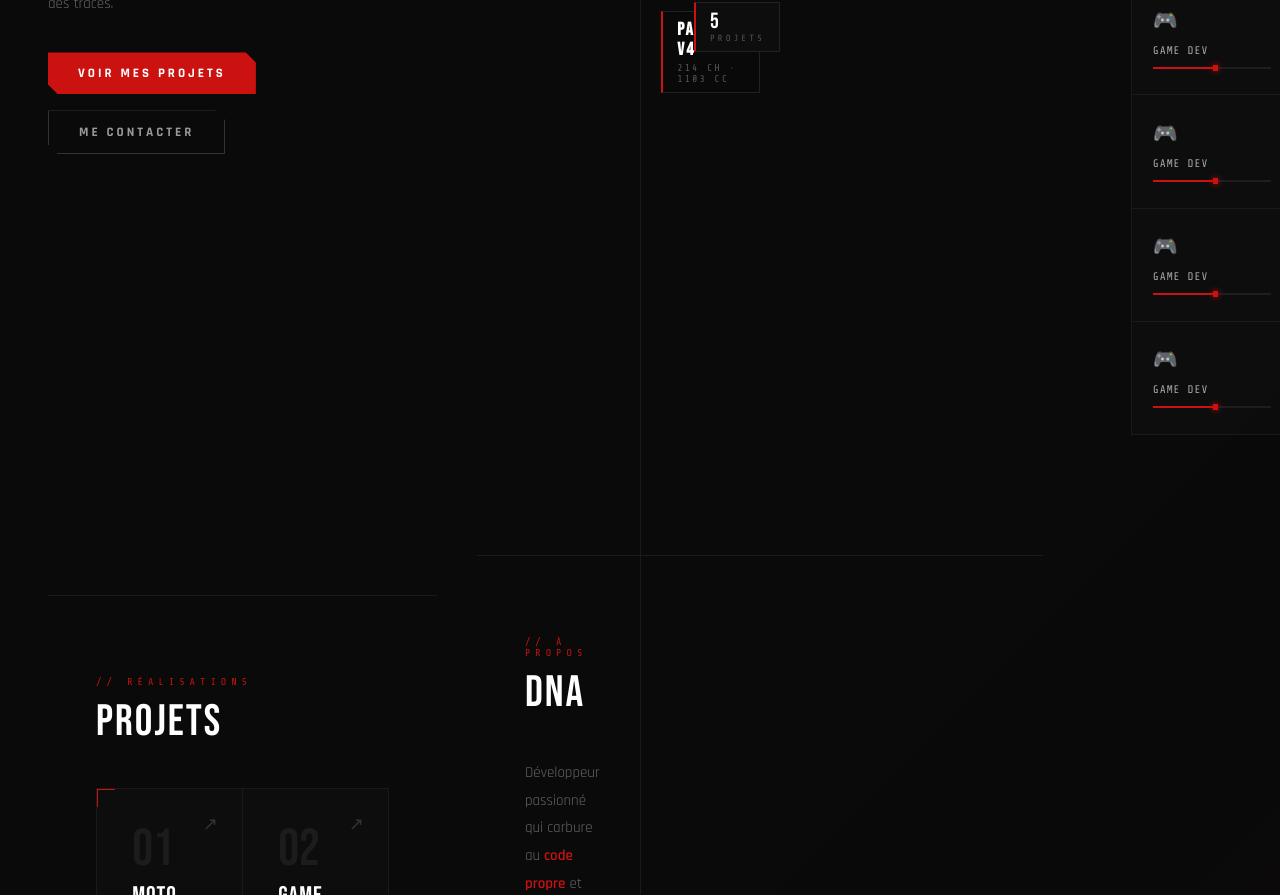
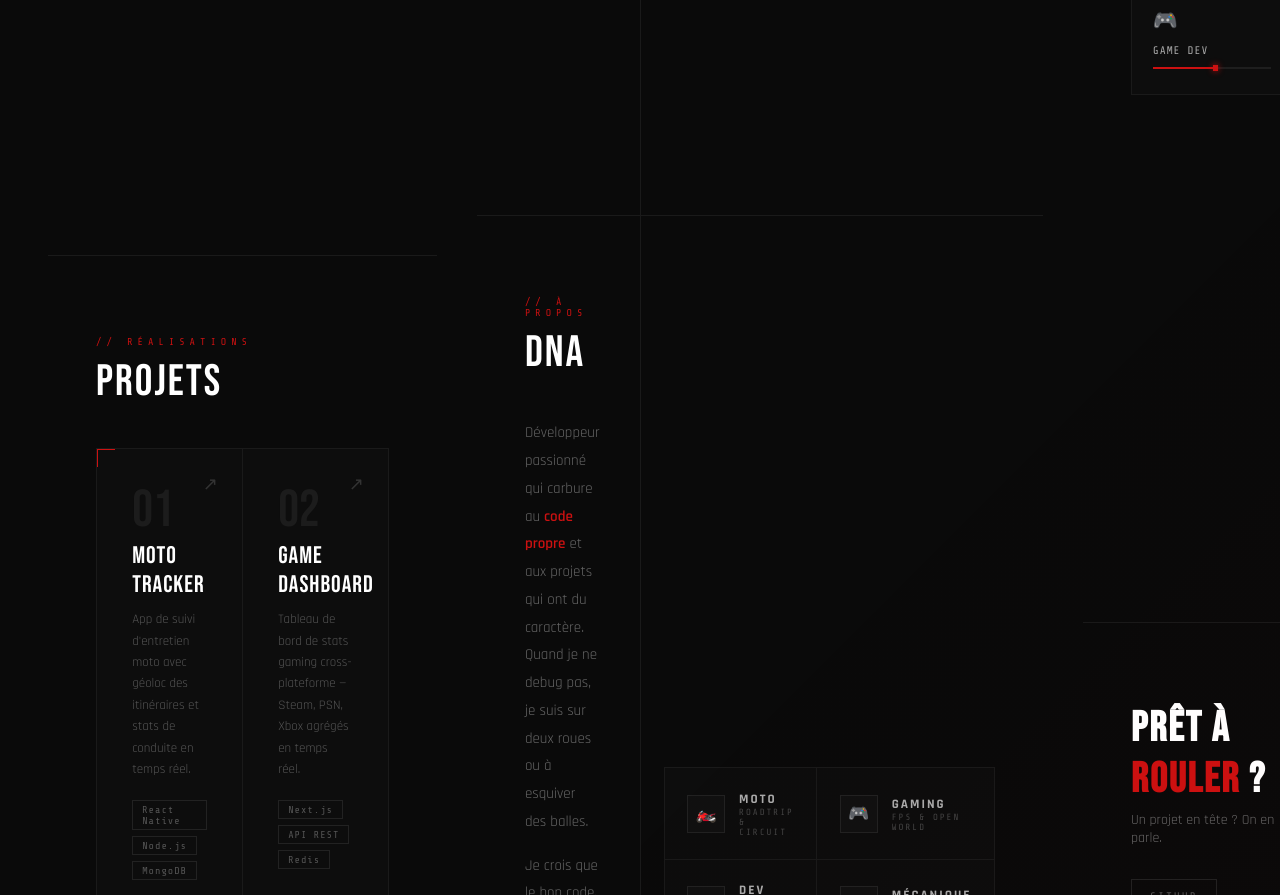
Before and after one commit to Guiark/PortfolioV2, a plain HTML site: page index.html in a window 1280 px wide. Shown: the part 978-1873 px from the top of the page. Drawn offline with nearby package versions, Linux system fonts and the light colour scheme.

Commit message:
Update index.html

```diff
--- a/index.html
+++ b/index.html
@@ -282,9 +282,6 @@ footer{padding:1.5rem 3rem;border-top:1px solid var(--border);display:flex;justi
     <div class="skill-card"><span class="sk-icon">🐍</span><div class="sk-name">PYTHON</div><div class="sk-track"><div class="sk-bar" style="width:70%"></div></div></div>
     <div class="skill-card"><span class="sk-icon">🐳</span><div class="sk-name">DOCKER / CI-CD</div><div class="sk-track"><div class="sk-bar" style="width:65%"></div></div></div>
     <div class="skill-card"><span class="sk-icon">🎮</span><div class="sk-name">GAME DEV</div><div class="sk-track"><div class="sk-bar" style="width:55%"></div></div></div>
-     <div class="skill-card"><span class="sk-icon">🎮</span><div class="sk-name">GAME DEV</div><div class="sk-track"><div class="sk-bar" style="width:55%"></div></div></div>
-     <div class="skill-card"><span class="sk-icon">🎮</span><div class="sk-name">GAME DEV</div><div class="sk-track"><div class="sk-bar" style="width:55%"></div></div></div>
-     <div class="skill-card"><span class="sk-icon">🎮</span><div class="sk-name">GAME DEV</div><div class="sk-track"><div class="sk-bar" style="width:55%"></div></div></div>
   </div>
 </section>
 
```
